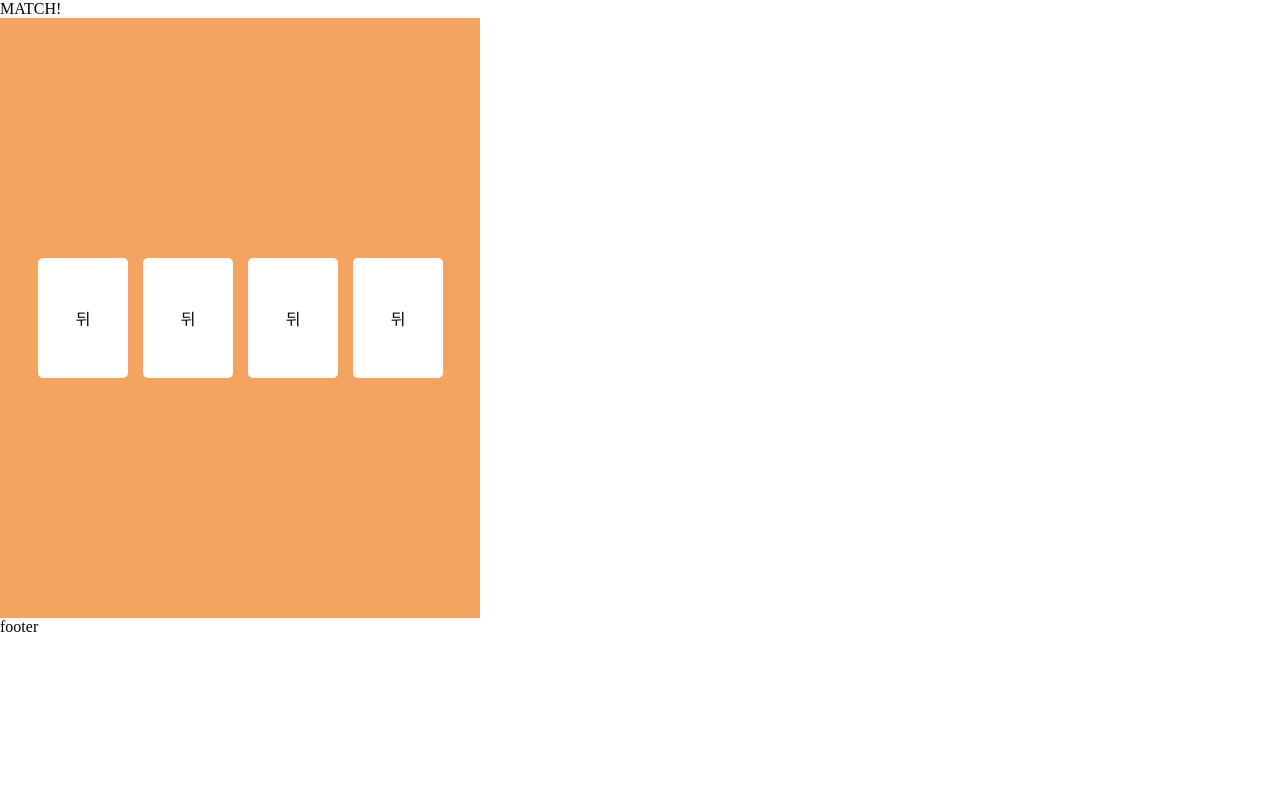
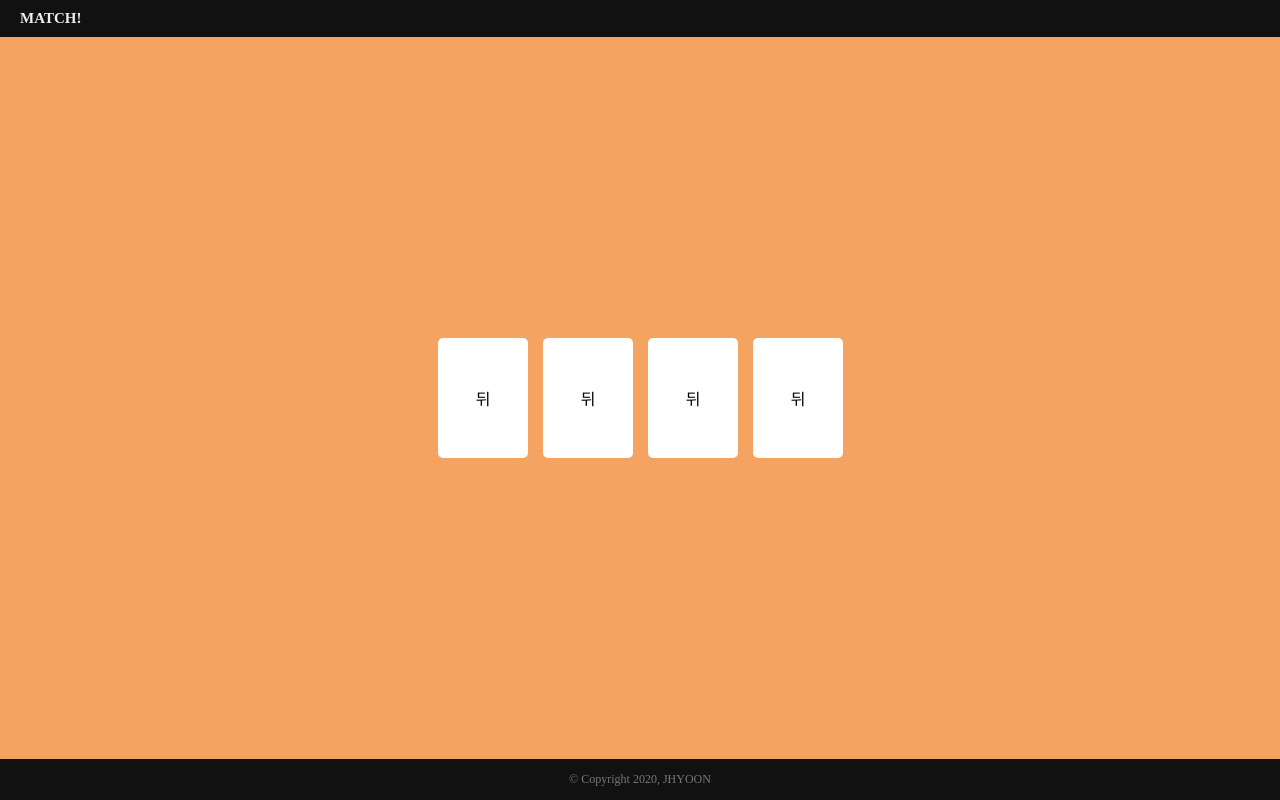
Before and after one commit to JHYOOOOON/MATCH, a React (Create React App) app: page / in a window 1280 px wide. Built offline with nearby package versions, Linux system fonts and the light colour scheme; grey boxes are pictures that could not be loaded.

Commit message:
close #2 Apply Font, Header.scss and Footer.scss

```diff
--- a/public/index.html
+++ b/public/index.html
@@ -9,35 +9,13 @@
       name="description"
       content="Web site created using create-react-app"
     />
+    <link href="https://fonts.googleapis.com/css2?family=Quicksand:wght@300;500;700&display=swap" rel="stylesheet">
     <link rel="apple-touch-icon" href="%PUBLIC_URL%/logo192.png" />
-    <!--
-      manifest.json provides metadata used when your web app is installed on a
-      user's mobile device or desktop. See https://developers.google.com/web/fundamentals/web-app-manifest/
-    -->
     <link rel="manifest" href="%PUBLIC_URL%/manifest.json" />
-    <!--
-      Notice the use of %PUBLIC_URL% in the tags above.
-      It will be replaced with the URL of the `public` folder during the build.
-      Only files inside the `public` folder can be referenced from the HTML.
-
-      Unlike "/favicon.ico" or "favicon.ico", "%PUBLIC_URL%/favicon.ico" will
-      work correctly both with client-side routing and a non-root public URL.
-      Learn how to configure a non-root public URL by running `npm run build`.
-    -->
     <title>React App</title>
   </head>
   <body>
     <noscript>You need to enable JavaScript to run this app.</noscript>
     <div id="root"></div>
-    <!--
-      This HTML file is a template.
-      If you open it directly in the browser, you will see an empty page.
-
-      You can add webfonts, meta tags, or analytics to this file.
-      The build step will place the bundled scripts into the <body> tag.
-
-      To begin the development, run `npm start` or `yarn start`.
-      To create a production bundle, use `npm run build` or `yarn build`.
-    -->
   </body>
 </html>
--- a/src/App.js
+++ b/src/App.js
@@ -3,6 +3,7 @@ import Header from "./components/Header";
 import Footer from "./components/Footer";
 import Card from "./components/Card";
 import "./reset.css";
+import "./App.scss";
 
 function App() {
   return (
--- /dev/null
+++ b/src/App.scss
@@ -0,0 +1,5 @@
+.App {
+  min-height: 680px;
+  display: flex;
+  flex-direction: column;
+}
--- a/src/components/Card.js
+++ b/src/components/Card.js
@@ -112,7 +112,7 @@ const Card = () => {
   let cardArray = assignCard(LEVEL[lv]);
 
   return (
-    <section>
+    <section className="section">
       <div className="card-section">
         <section className="card-container">
           {cardArray.map((card, i) => printCard(card, i))}
--- a/src/components/Card.scss
+++ b/src/components/Card.scss
@@ -1,18 +1,22 @@
+.section {
+  flex: 1;
   .card-section {
+    height: 100%;
     .card-container {
+      padding: 15px;
+      box-sizing: border-box;
       display: flex;
       flex-wrap: wrap;
       align-content: center;
       justify-content: center;
       gap: 15px;
-    width: 480px;
-    height: 600px;
+      width: 100%;
+      height: 100%;
       background-color: sandybrown;
       .card {
         width: 90px;
         height: 120px;
         perspective: 200px;
-
         .card-inner {
           position: relative;
           width: 100%;
@@ -28,7 +32,6 @@
             background-color: black;
             img {
               width: 50%;
-            height: 50%;
             }
           }
           .card-back {
@@ -38,6 +41,7 @@
           }
           &.flipped {
             transform: rotateY(0deg);
+          }
         }
       }
     }
--- a/src/components/Footer.js
+++ b/src/components/Footer.js
@@ -1,7 +1,9 @@
 import React from "react";
+import "./Footer.scss";
 
 const Footer = () => {
-  return <footer>footer</footer>;
+  const date = new Date();
+  return <footer>&copy; Copyright {date.getFullYear()}, JHYOON</footer>;
 };
 
 export default Footer;
--- /dev/null
+++ b/src/components/Footer.scss
@@ -0,0 +1,8 @@
+footer {
+  text-align: center;
+  padding: 13px 20px;
+  font-size: 12px;
+  background-color: #111;
+  color: #777;
+  font-weight: 500;
+}
--- a/src/components/Header.js
+++ b/src/components/Header.js
@@ -1,4 +1,5 @@
 import React from "react";
+import "./Header.scss";
 
 const Header = () => {
   return <header>MATCH!</header>;
--- /dev/null
+++ b/src/components/Header.scss
@@ -0,0 +1,7 @@
+header {
+  padding: 10px 20px;
+  background-color: #111;
+  font-size: 15px;
+  font-weight: 700;
+  color: rgb(238, 236, 236);
+}
--- a/src/reset.css
+++ b/src/reset.css
@@ -1,5 +1,8 @@
 html,
-body {
+body,
+#root,
+.App {
+  height: 100%;
   margin: 0;
   padding: 0;
 }
```
Lines whose indentation alone changed are shown as unchanged.
